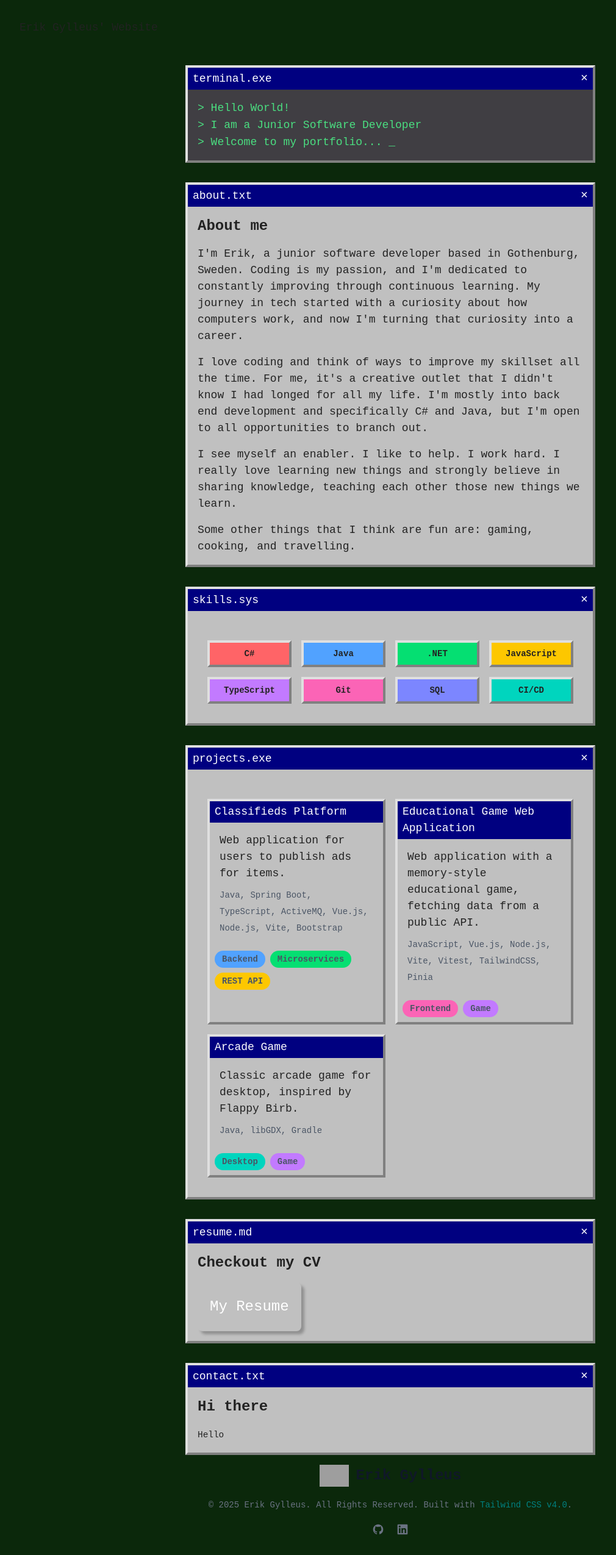
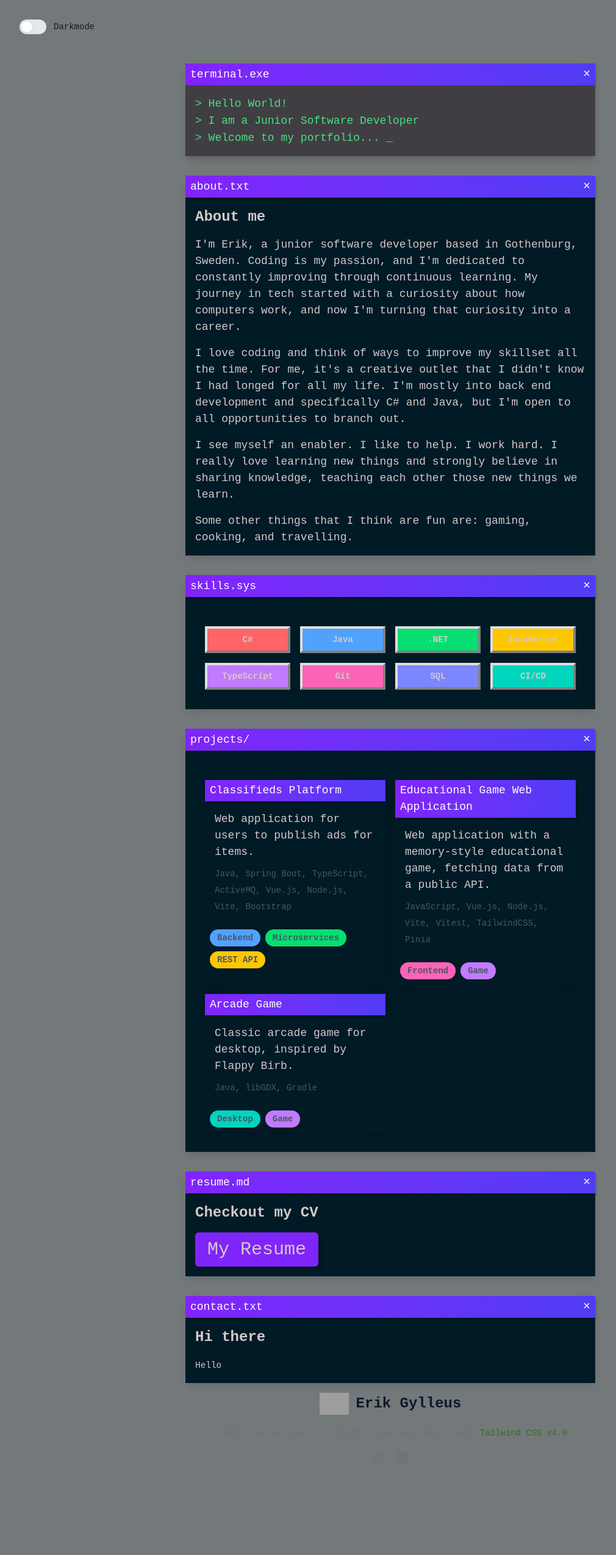
Before and after one commit to ergyl/ergyl.github.io, a Vue app: page / in a window 1280 px wide. Shown: the whole page at 61% size, without its empty margins (0-1010 px from the left). After the commit the page ends 2432 px from the top, so only its background shows below. Built offline with nearby package versions, Linux system fonts and the light colour scheme; grey boxes are pictures that could not be loaded.

Commit message:
updated colors and responsive button component

```diff
--- a/src/App.vue
+++ b/src/App.vue
@@ -9,7 +9,13 @@ import Button from "@/components/ui/Button.vue";
 
 <template>
   <header>
-    <div class="wrapper"> Erik Gylleus' Website
+    <div class="wrapper">
+      <label class="inline-flex items-center cursor-pointer">
+        <input type="checkbox" value="" class="sr-only peer">
+        <div class="relative w-11 h-6 bg-gray-200 peer-focus:outline-none peer-focus:ring-4 peer-focus:ring-blue-300 dark:peer-focus:ring-blue-800 rounded-full peer dark:bg-gray-700 peer-checked:after:translate-x-full rtl:peer-checked:after:-translate-x-full peer-checked:after:border-white after:content-[''] after:absolute after:top-[2px] after:start-[2px] after:bg-white after:border-gray-300 after:border after:rounded-full after:h-5 after:w-5 after:transition-all dark:border-gray-600 peer-checked:bg-blue-600 dark:peer-checked:bg-blue-600"></div>
+        <span class="ms-3 text-sm font-medium text-gray-900 dark:text-gray-300">Darkmode</span>
+      </label>
+
     </div>
   </header>
 
@@ -18,7 +24,7 @@ import Button from "@/components/ui/Button.vue";
       <div class="fixed inset-0 pointer-events-none"/>
       <div class="max-w-6xl mx-auto space-y-4">
         <Terminal/>
-        <Window header-title="about.txt" body-title="About me">
+        <Window id="about" header-title="about.txt" body-title="About me">
           <p> I'm Erik, a junior software developer based in Gothenburg, Sweden. Coding is my passion, and I'm dedicated
             to constantly improving through continuous learning. My journey in tech started with a curiosity about how
             computers work, and now I'm turning that curiosity into a career.
@@ -36,19 +42,19 @@ import Button from "@/components/ui/Button.vue";
           Some other things that I think are fun are: gaming, cooking, and travelling.
           </p>
         </Window>
-        <Window header-title="skills.sys">
+        <Window id="skills" header-title="skills.sys">
           <Skills/>
         </Window>
-        <Window header-title="projects.exe">
+        <Window id="projects" header-title="projects/">
           <ProjectsOverview/>
         </Window>
-        <Window header-title="resume.md" body-title="Checkout my CV">
+        <Window id="resume" header-title="resume.md" body-title="Checkout my CV">
           <Button
               text="My Resume"
               :rounded=true
               route="https://www.google.com/"/>
         </Window>
-        <Window header-title="contact.txt" body-title="Hi there">
+        <Window id="contact" header-title="contact.txt" body-title="Hi there">
         <small>Hello</small>
         </Window>
       </div>
--- a/src/assets/main.css
+++ b/src/assets/main.css
@@ -1,19 +1,24 @@
 @import "tailwindcss";
 
 @theme {
-    --color-apple-50: #f3fbf2;
-    --color-apple-100: #e2f7e1;
-    --color-apple-200: #c6eec4;
-    --color-apple-300: #9adf96;
-    --color-apple-400: #65c761;
-    --color-apple-500: #3ca338;
-    --color-apple-600: #2f8d2c;
-    --color-apple-700: #277025;
-    --color-apple-800: #235922;
-    --color-apple-900: #1e491e;
-    --color-apple-950: #0b280b;
+    --color-primary-background: #73797a;
+    --color-secondary-background: rgb(198, 196, 196);
+    --color-primary-foreground: #001A26;
+    --color-secondary-foreground: #014D87;
+    --color-primary-accent: #8024fc;
+    --color-secondary-accent: #503cf4;
 
-    --font-body: #222222;
+    --color-btn-primary: #8024fc;
+    --color-btn-hover: #9955f6;
+    --color-btn-press: #320f63;
+    --color-btn-disabled: #616063;
+    --color-btn-font-disabled: #2f2f30;
+
+
+    --color-charcoal: rgb(64, 62, 67);
+    --color-terminal-font: rgb(74, 222, 128);
+    --color-font-body: rgb(211, 201, 201);
+    --color-link: rgb(50, 111, 27);
 }
 
 /* Base Layer: Global styles and resets.
@@ -37,14 +42,28 @@ Example: if you want to style all H2 elements you use the base layer.
     body {
         min-height: 100vh;
         font-family: monospace, Inter;
-        color: var(--font-body);
-        background: var(--color-apple-950);
         text-rendering: optimizeLegibility;
+        background-color: var(--color-primary-background);
+        color: var(--color-font-body);
         @apply text-base;
     }
 
     body strong {
         @apply font-bold
+    }
+
+    a {
+        text-decoration: none;
+        color: var(--color-link);
+        transition: 0.3s;
+    }
+
+    a:hover {
+        background-color: rgba(0, 128, 128, 0.2);
+    }
+
+    button:disabled {
+        color: var(--color-btn-font-disabled);
     }
 
     h1, h2, h3, h4, h5, h6 {
@@ -144,16 +163,19 @@ Example: if you want to style all H2 elements you use the base layer.
     }
 
     #terminal {
-        background-color: var(--charcoal);
-        color: var(--terminal-font);
+        box-shadow: 0 8px 16px -4px rgba(0, 0, 0, 0.1), 0 4px 8px -4px rgba(0, 0, 0, 0.06);
+        background-color: var(--color-charcoal);
+        color: var(--color-terminal-font);
     }
 
     .retro-window {
-        @apply bg-[#c0c0c0] border-4 border-[#dfdfdf] border-b-[#808080] border-r-[#808080];
+        box-shadow: 0 8px 16px -4px rgba(0, 0, 0, 0.1), 0 4px 8px -4px rgba(0, 0, 0, 0.06);
+        @apply bg-[var(--color-primary-foreground)];
     }
 
     .retro-window-title {
-        @apply bg-[#000080] text-white px-2 py-1 flex justify-between items-center;
+        box-shadow: 3px 3px 0 rgba(0, 0, 0, 0.1);
+        @apply bg-gradient-to-r from-[var(--color-primary-accent)] to-[var(--color-secondary-accent)] text-white px-2 py-1 flex justify-between items-center;
     }
 
     .pill {
@@ -172,24 +194,11 @@ Example: if you want to style all H2 elements you use the base layer.
     .cursor-blink {
         animation: blink 1s step-end infinite;
     }
-
-    a {
-        text-decoration: none;
-        color: #008080;
-        transition: 0.3s;
-    }
-
-    a:hover {
-        background-color: rgba(0, 128, 128, 0.2);
-    }
 }
 
 /* Utilities Layer: Custom utilities */
 @layer utilities {
-    /* custom colors */
     :root {
-        --charcoal: #403E43;
-        --terminal-font: #4ade80;
         --section-gap: 2rem; /* Adjust this value as needed */
     }
 
--- a/src/components/ui/Button.vue
+++ b/src/components/ui/Button.vue
@@ -1,18 +1,14 @@
 <template>
-  <component
-      :is="isExternal ? 'a' : 'button'"
-      class="flex justify-center items-center select-none"
+  <button
+      class="flex justify-center items-center select-none leading-none"
       :class="[
-      'text-white focus:ring-4',
-      rounded ? 'rounded-lg' : 'rounded-none',
-      rounded ? 'min-h-20' : 'min-h-14',
-      'text-2xl focus:outline-none',
+      'focus:ring-4',
+      rounded ? 'rounded-lg sm:rounded-md' : 'rounded-none',
+      rounded ? 'min-h-14' : 'min-h-12',
+      'text-xl sm:text-2xl md:text-3xl focus:outline-none',
       buttonClasses,
       'px-5 py-2.5 inline-flex items-center',
     ]"
-      :href="isExternal ? route : undefined"
-      :target="isExternal ? '_blank' : undefined"
-      :rel="isExternal ? 'noopener noreferrer' : undefined"
       :disabled="disabled"
       :style="{ boxShadow }"
       @click="handleClick"
@@ -22,10 +18,12 @@
       @touchstart="isPressed = true"
       @touchend="isPressed = false"
       @touchcancel="isPressed = false"
+      text=""
   >
-    <span class="leading-none">{{ text }}</span>
-  </component>
+    {{ text }}
+  </button>
 </template>
+
 
 <script setup lang="ts">
 import {computed, ref} from "vue";
@@ -52,7 +50,6 @@ const props = defineProps({
 
 const isPressed = ref(false);
 
-const isExternal = computed(() => props.route.startsWith("http"));
 const boxShadow = computed(() =>
     props.rounded && !props.disabled && !isPressed.value
         ? "5px 5px 4px 0 rgba(0, 0, 0, 0.25)"
@@ -61,18 +58,16 @@ const boxShadow = computed(() =>
 
 const buttonClasses = computed(() => {
   if (props.disabled) {
-    return "bg-[var(--primary-200)] text-[var(--neutral-900)]"; // Disabled state with custom colors
+    return "bg-[var(--color-btn-disabled)] text-[var(--color-btn-font-disabled)]";
   } else if (isPressed.value) {
-    return "bg-[var(--accent-500)]"; // On press, use accent color
+    return "bg-[var(--color-primary-accent)]";
   } else {
-    return "bg-[var(--primary-500)] hover:bg-[var(--primary-600)]"; // Default button and hover state
+    return "bg-[var(--color-btn-primary)] hover:bg-[var(--color-btn-hover)]";
   }
 });
 
-// Handle click event
-const handleClick = (event: Event) => {
-  if (props.disabled || isExternal.value) return; // Allow default behavior for external links or disabled buttons
+const handleClick = (event: MouseEvent | TouchEvent) => {
+  if (props.disabled) return;
   event.preventDefault();
-  // No internal logic for route handling here, just prevent default on click
 };
 </script>
```
